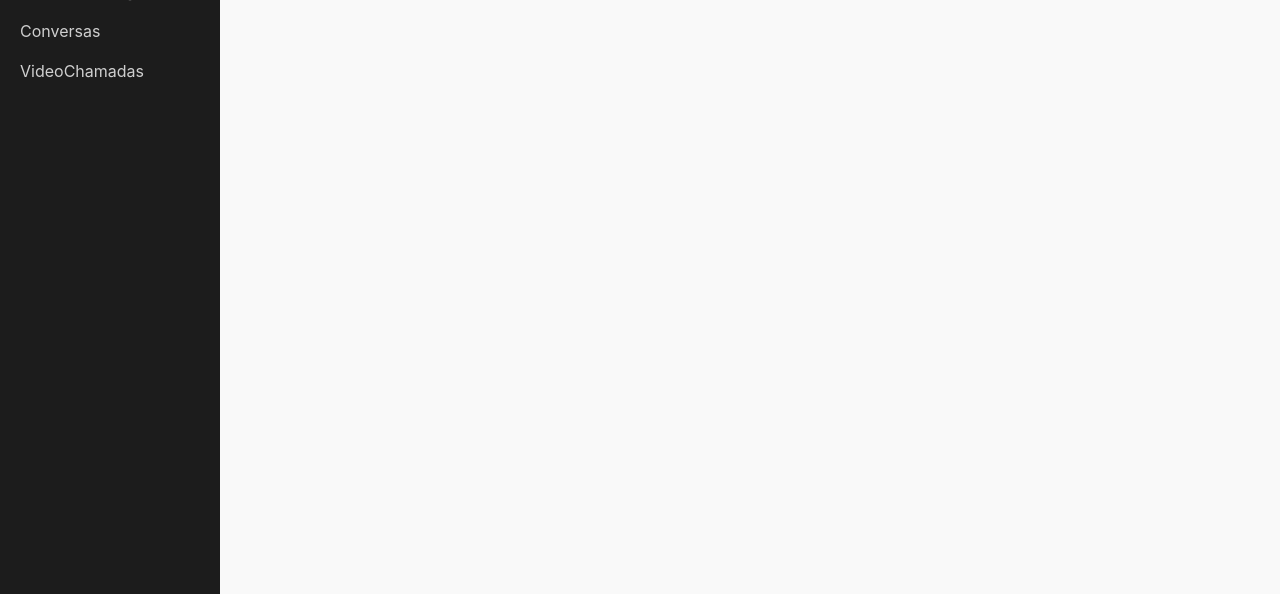
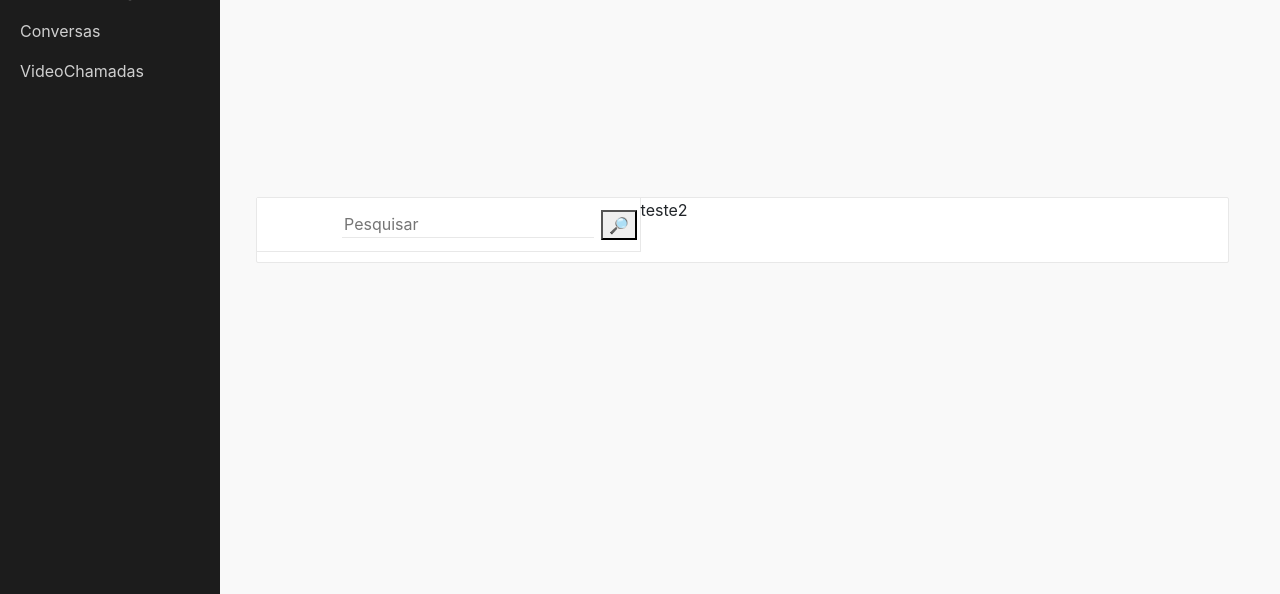
Before and after one commit to Guilherme103307/tcc-2020, a PHP site: page /poc-ingles/Views/conversas.php in a window 1280 px wide. Shown: the part 206-800 px from the top of the page. Run offline with PHP 8.4, Linux system fonts and the light colour scheme; the visitor is signed in with stand-in values (Sample User, id 1); data that the repository does not hold is empty; some web fonts are replaced.

Commit message:
Update conversas.css

```diff
--- a/css/conversas.css
+++ b/css/conversas.css
@@ -4,3 +4,88 @@ body
 	padding: 0;
 
 }
+.principal
+{
+	align-self: center;
+	position: absolute;
+	display: flex;
+	top: 13%;
+	bottom: 4%;
+	left: 20%;
+	right: 4%;
+	border-style: solid;
+	border-radius: 2px;
+	border-width: thin;
+ 	padding-bottom: 0.625em;
+  	padding-right: 0.75em;
+  	border: 2px groove (internal value);
+  	background-color: white;
+  	border-color: #E8E8E8;
+}
+.pessoas
+{
+	width: 400px;
+	float: left;
+	border-style: solid;
+	border-left: none;
+	border-top: none;
+	border-bottom: none;
+	border: 2px groove (internal value);
+  	background-color: white;
+  	border-color: #E8E8E8;
+  	border-width: thin;
+}
+.mensagens
+{
+	width: 600px;
+	float: right;
+	background-color:white;
+
+}
+.photo
+{
+	margin-left: 2%;
+	margin-top: 3%;
+	margin-bottom: 3%;
+	width: 50px;
+	height: 50px;
+	border-radius: 200px;
+	display: inline;
+	margin-right: 1%;
+}
+.header
+{
+	font-size: 15px;
+	display: inline;
+	padding: 0;
+
+}
+.contato
+{
+	border-bottom: solid;
+	border: 0.5px groove (internal value);
+  	background-color: white;
+  	border-color: #E8E8E8;
+  	border-width: thin;
+}
+
+.contato2
+{
+	border-bottom: solid;
+	border: 0.5px groove (internal value);
+  	background-color: white;
+  	border-color: #E8E8E8;
+  	border-width: thin;
+}
+.contato:hover
+{
+background-color:#E8E8E8;
+}
+hr
+{margin-bottom: 0}
+.pesquisar
+{
+	margin-top: 3%;
+	margin-bottom: 3%;
+	margin-left: 8.5%;
+}
```
